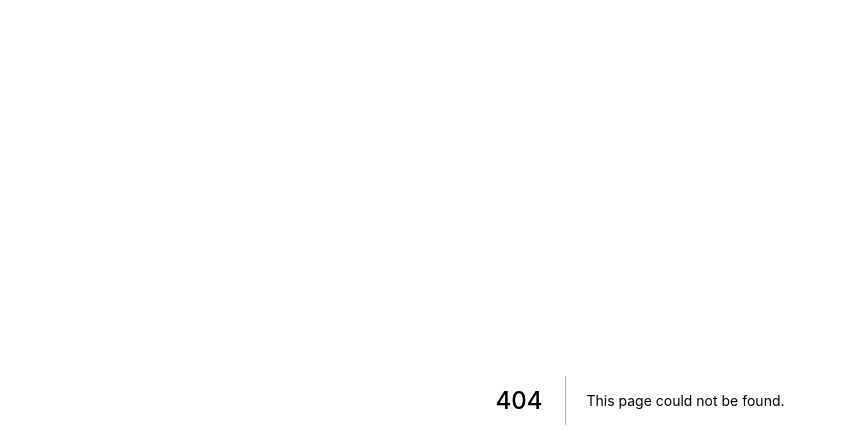
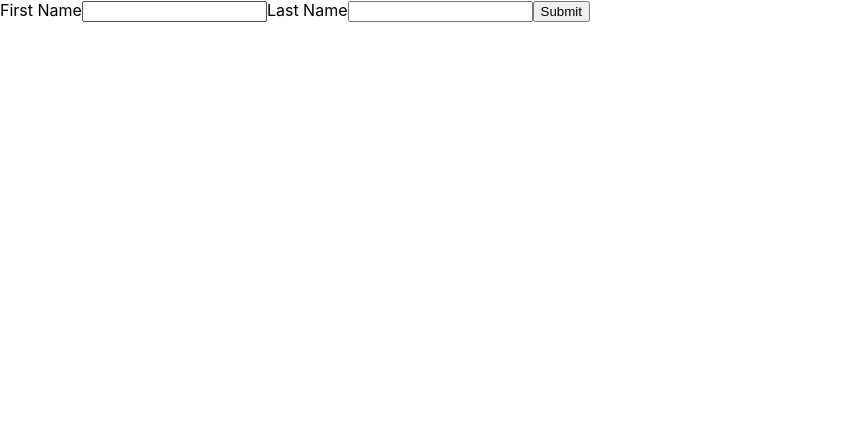
Before and after one commit to joshuazweig/app, a Next.js app: page /js-form in a window 1280 px wide. Before the commit this address had no page. Shown: the top 448 px of the page, without its empty margins (0-846 px from the left). Built offline with nearby package versions, Linux system fonts and the light colour scheme.

Commit message:
add some form stuff

```diff
--- /dev/null
+++ b/pages/api/form.js
@@ -0,0 +1,19 @@
+export default function handler(req, res) {
+    // Get data submitted in request's body.
+    const body = req.body
+
+    // Optional logging to see the responses
+    // in the command line where next.js app is running.
+    console.log('body: ', body)
+
+    // Guard clause checks for first and last name,
+    // and returns early if they are not found
+    if (!body.first || !body.last) {
+      // Sends a HTTP bad request error code
+      return res.status(400).json({ data: 'First or last name not found' })
+    }
+
+    // Found the name.
+    // Sends a HTTP success code
+    res.status(200).json({ data: `${body.first} ${body.last}` })
+  }
--- /dev/null
+++ b/pages/js-form.js
@@ -0,0 +1,51 @@
+export default function PageWithJSbasedForm() {
+    // Handles the submit event on form submit.
+    const handleSubmit = async (event) => {
+      // Stop the form from submitting and refreshing the page.
+      event.preventDefault()
+
+      // Get data from the form.
+      const data = {
+        first: event.target.first.value,
+        last: event.target.last.value,
+      }
+
+      // Send the data to the server in JSON format.
+      const JSONdata = JSON.stringify(data)
+
+      // API endpoint where we send form data.
+      const endpoint = '/api/form'
+
+      // Form the request for sending data to the server.
+      const options = {
+        // The method is POST because we are sending data.
+        method: 'POST',
+        // Tell the server we're sending JSON.
+        headers: {
+          'Content-Type': 'application/json',
+        },
+        // Body of the request is the JSON data we created above.
+        body: JSONdata,
+      }
+
+      // Send the form data to our forms API on Vercel and get a response.
+      const response = await fetch(endpoint, options)
+
+      // Get the response data from server as JSON.
+      // If server returns the name submitted, that means the form works.
+      const result = await response.json()
+      alert(`Is this your full name: ${result.data}`)
+    }
+    return (
+      // We pass the event to the handleSubmit() function on submit.
+      <form onSubmit={handleSubmit}>
+        <label htmlFor="first">First Name</label>
+        <input type="text" id="first" name="first" required />
+
+        <label htmlFor="last">Last Name</label>
+        <input type="text" id="last" name="last" required />
+
+        <button type="submit">Submit</button>
+      </form>
+    )
+  }
```
Also changed, not shown: pages/check.js (+8 -2 lines).
